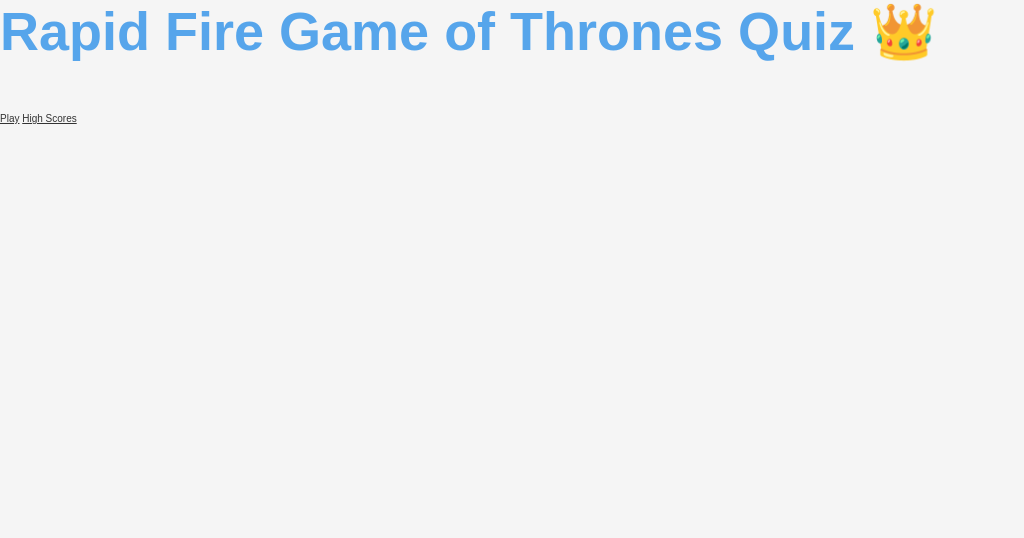
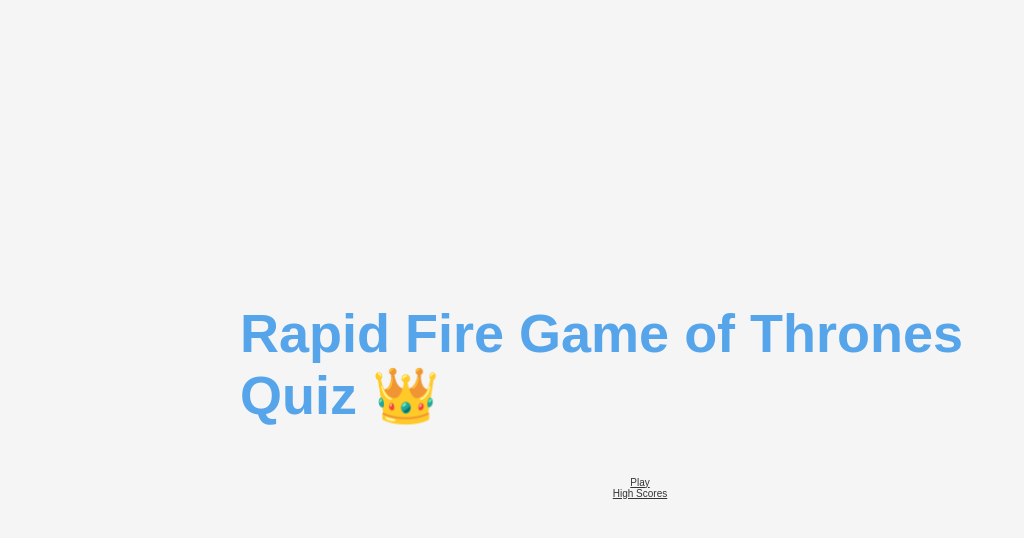
Before and after one commit to sjervin07/GOT_Quiz, a plain HTML site: page index.html in a window 1280 px wide. Shown: the whole page, without its empty margins (0-1024 px from the left). Drawn offline with Linux system fonts and the light colour scheme.

Commit message:
Css container

```diff
--- a/style.css
+++ b/style.css
@@ -38,3 +38,40 @@
     font-size: 2.8rem;
     font-weight: 500;
 }
+/* Container Styling */
+
+.container {
+    width: 100vw;
+    height: 100vh;
+    display: flex;
+    justify-content: center;
+    align-items: center;
+    max-width: 80rem;
+    margin: 0 auto;
+
+}
+.container > * {
+    width: 100%;
+}
+
+.flex-column {
+    display: flex;
+    flex-direction: column;
+}
+
+.flex-center {
+    justify-content: center;
+    align-items: center;
+}
+
+.justify-center {
+    justify-content: center;
+}
+
+.text-center {
+    text-align: center;
+}
+
+.hidden {
+    display: none;
+}
```
